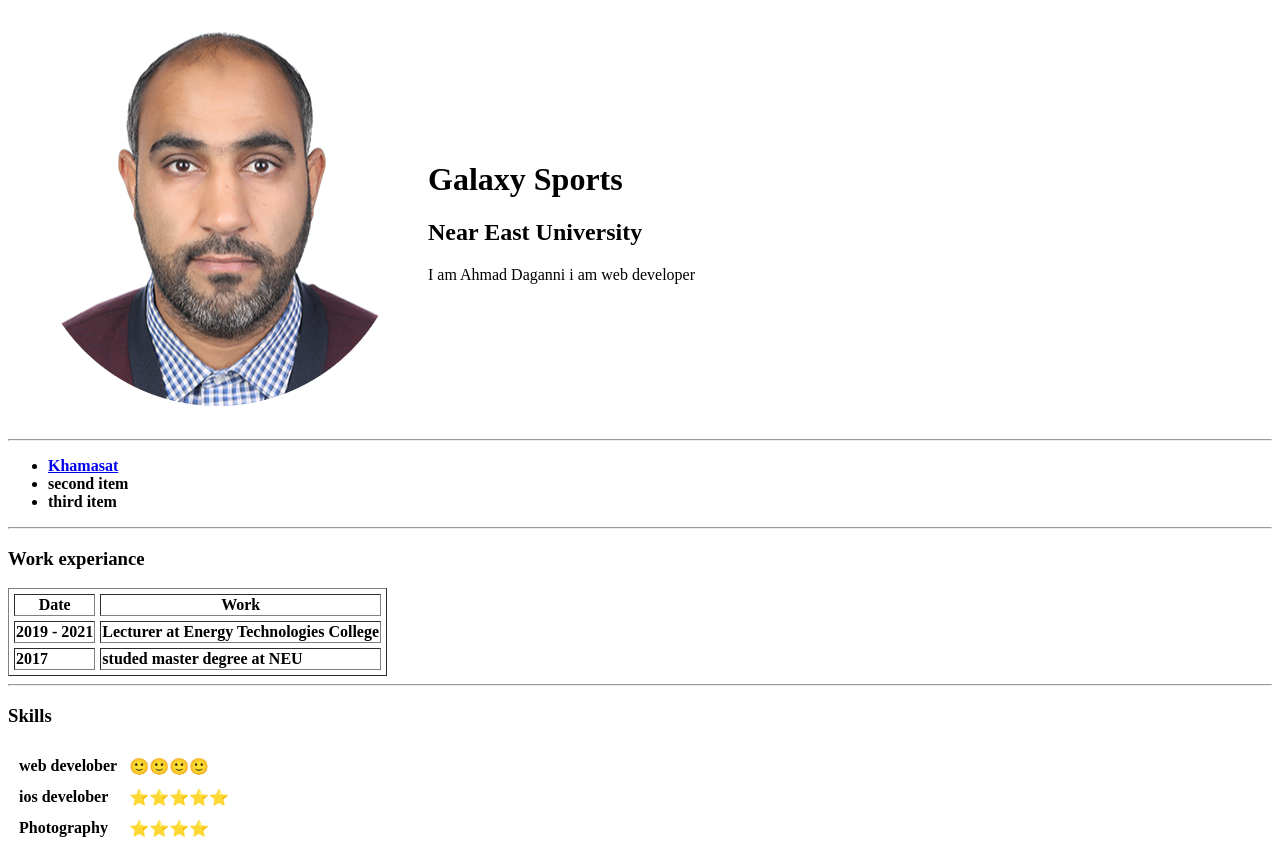
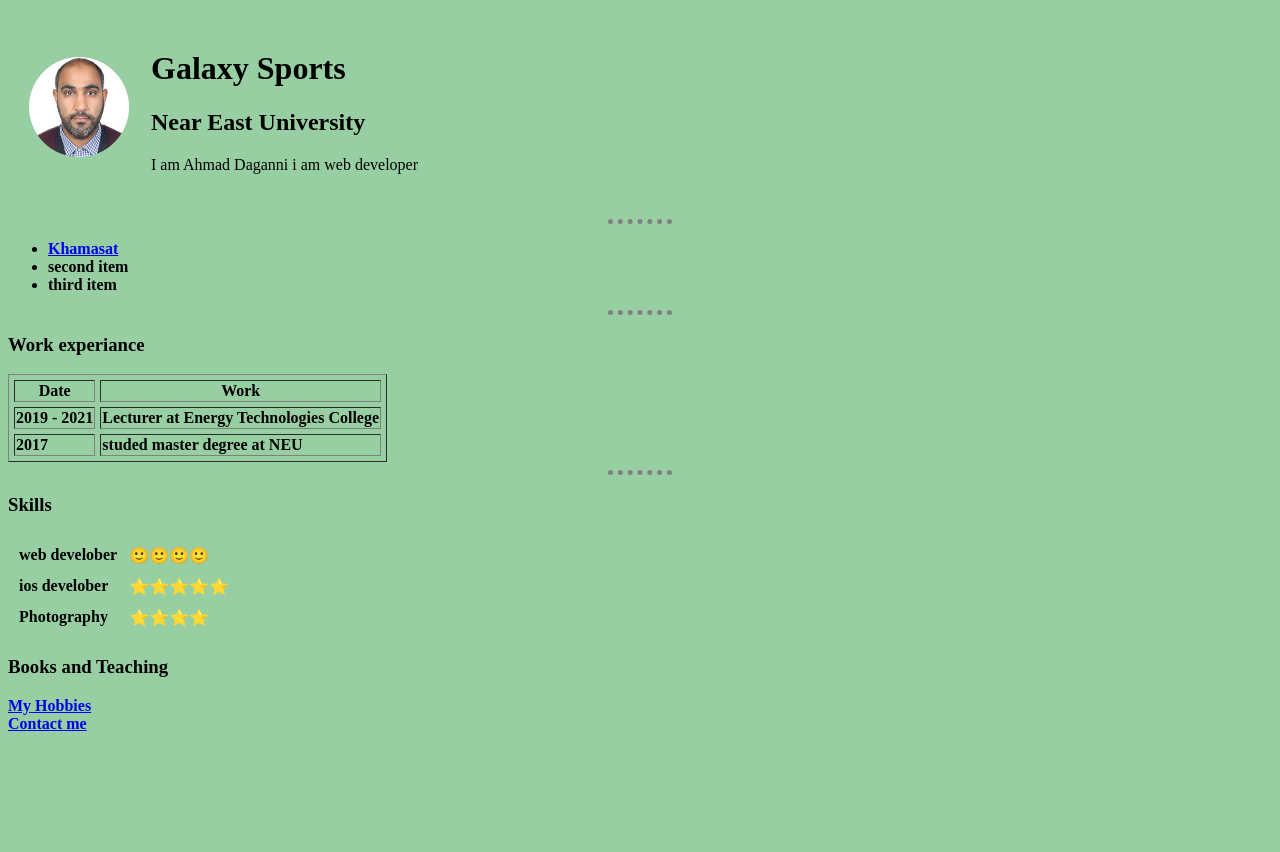
Before and after one commit to Daganni/CV, a plain HTML site: page index.html in a window 1280 px wide. Shown: the top 852 px of the page. After the commit the page ends 800 px from the top, so only its background shows below. Drawn offline with Linux system fonts and the light colour scheme.

Commit message:
Add files via upload

```diff
--- a/index.html
+++ b/index.html
@@ -1,6 +1,24 @@
 <!DOCTYPE html>
 <html>
   <head>
+    <style>
+      body {
+        background-color: #97cfa3;
+      }
+      hr {
+        border-style: none;
+        border-top-style: dotted;
+        border-color: gray;
+        border-width: 5px;
+        width: 5%;
+
+
+
+      }
+      img {
+        height: 100px;
+      }
+    </style>
     <meta charset="UTF-8">
     <title>galaxy</title>
   </head>
```
